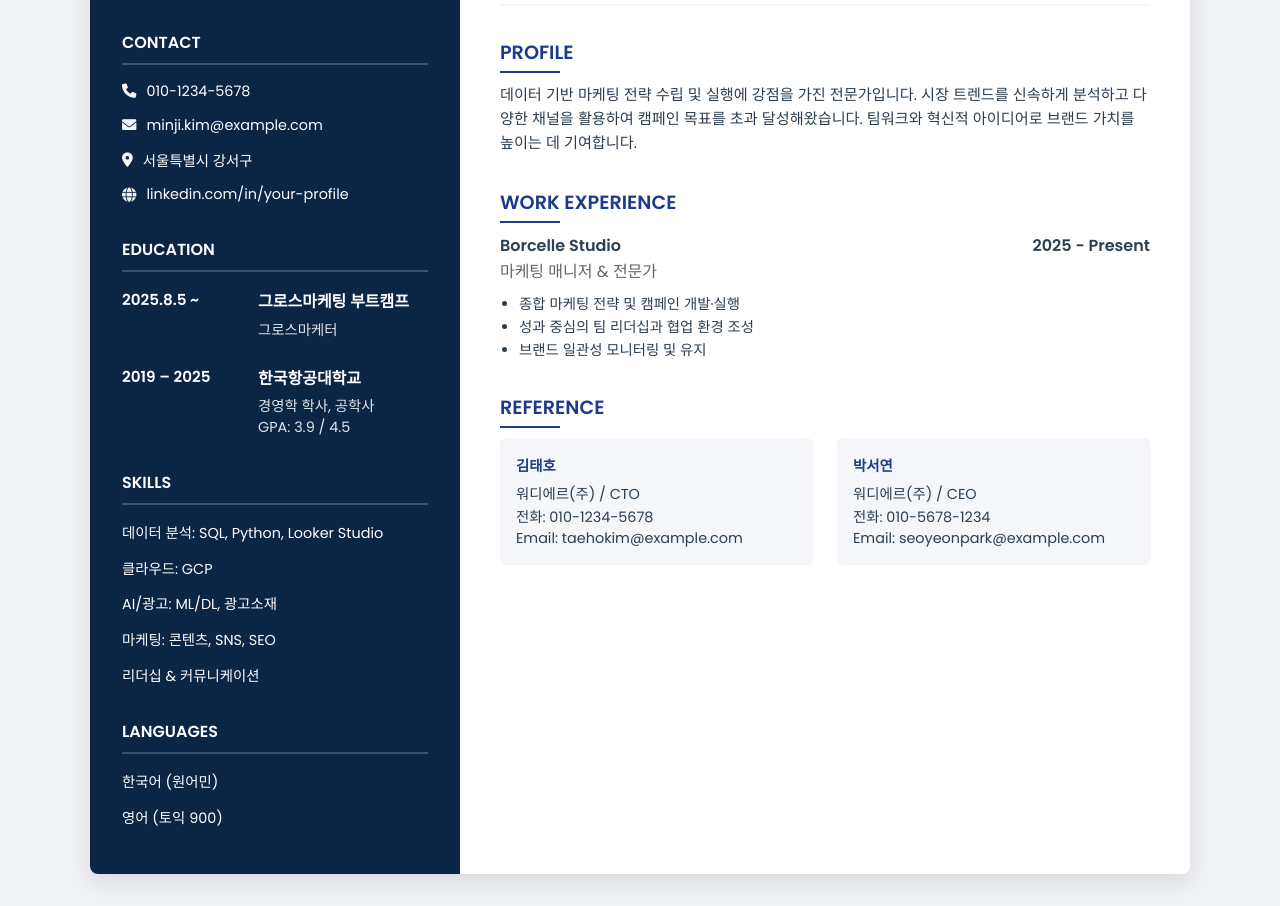
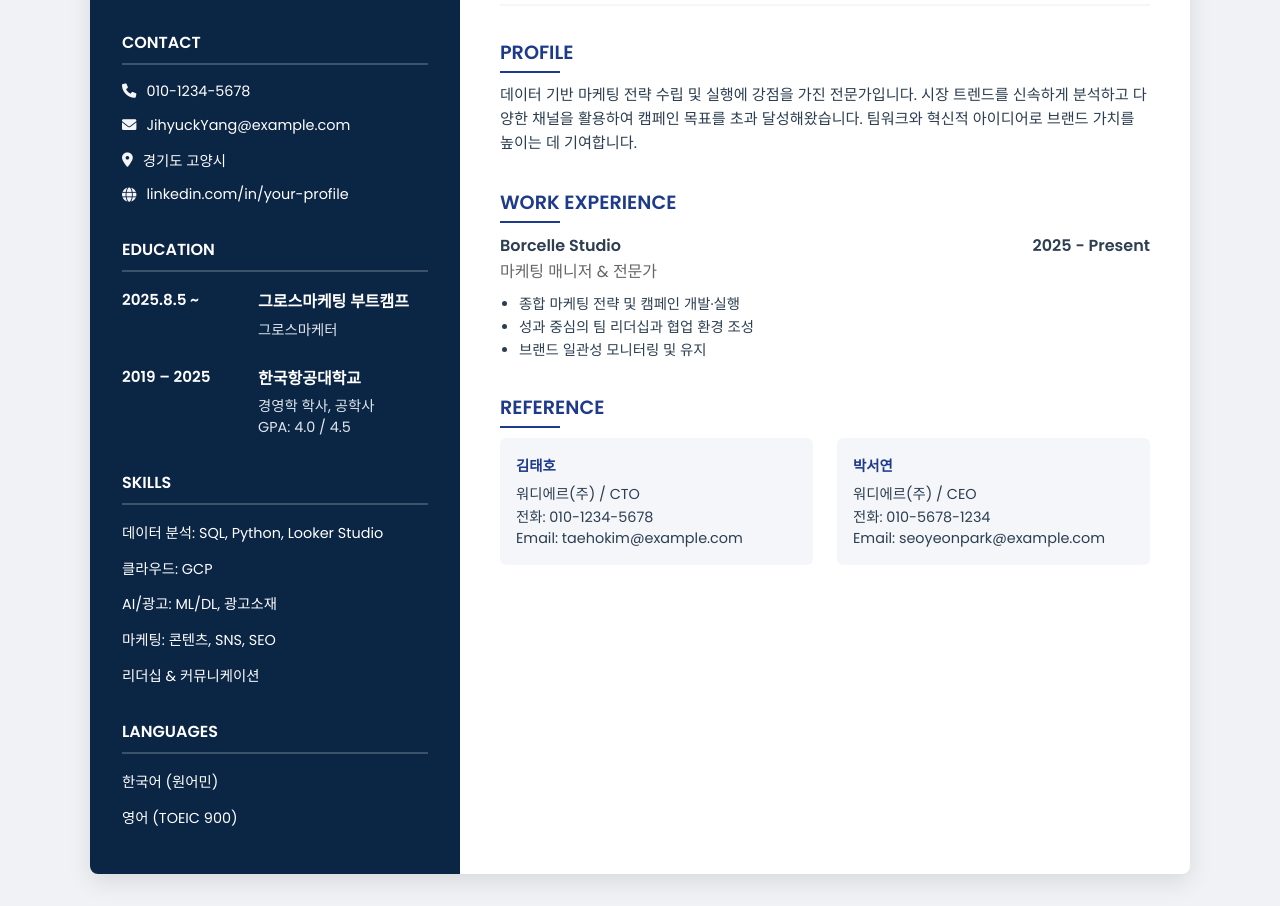
Before and after one commit to Ji-hyuck/seo-likelion, a plain HTML site: page 0909/resume.html in a window 1280 px wide. Shown: the part 214-1120 px from the top of the page. Drawn offline with Linux system fonts and the light colour scheme.

Commit message:
Update resume.html

```diff
--- a/0909/resume.html
+++ b/0909/resume.html
@@ -270,8 +270,8 @@
       <h2>CONTACT</h2>
       <ul>
         <li><i class="fas fa-phone"></i>010-1234-5678</li>
-        <li><i class="fas fa-envelope"></i>minji.kim@example.com</li>
-        <li><i class="fas fa-map-marker-alt"></i>서울특별시 강서구</li>
+        <li><i class="fas fa-envelope"></i>JihyuckYang@example.com</li>
+        <li><i class="fas fa-map-marker-alt"></i>경기도 고양시</li>
         <li><i class="fas fa-globe"></i>linkedin.com/in/your-profile</li>
       </ul>
 
@@ -289,7 +289,7 @@
           <div class="edu-info">
             <div class="edu-school">한국항공대학교</div>
             <div class="edu-degree">경영학 학사, 공학사</div>
-            <div class="edu-grade">GPA: 3.9 / 4.5</div>
+            <div class="edu-grade">GPA: 4.0 / 4.5</div>
           </div>
         </div>
       </div>
@@ -306,7 +306,7 @@
       <h2>LANGUAGES</h2>
       <ul>
         <li>한국어 (원어민)</li>
-        <li>영어 (토익 900)</li>
+        <li>영어 (TOEIC 900)</li>
       </ul>
     </div>
 
```
